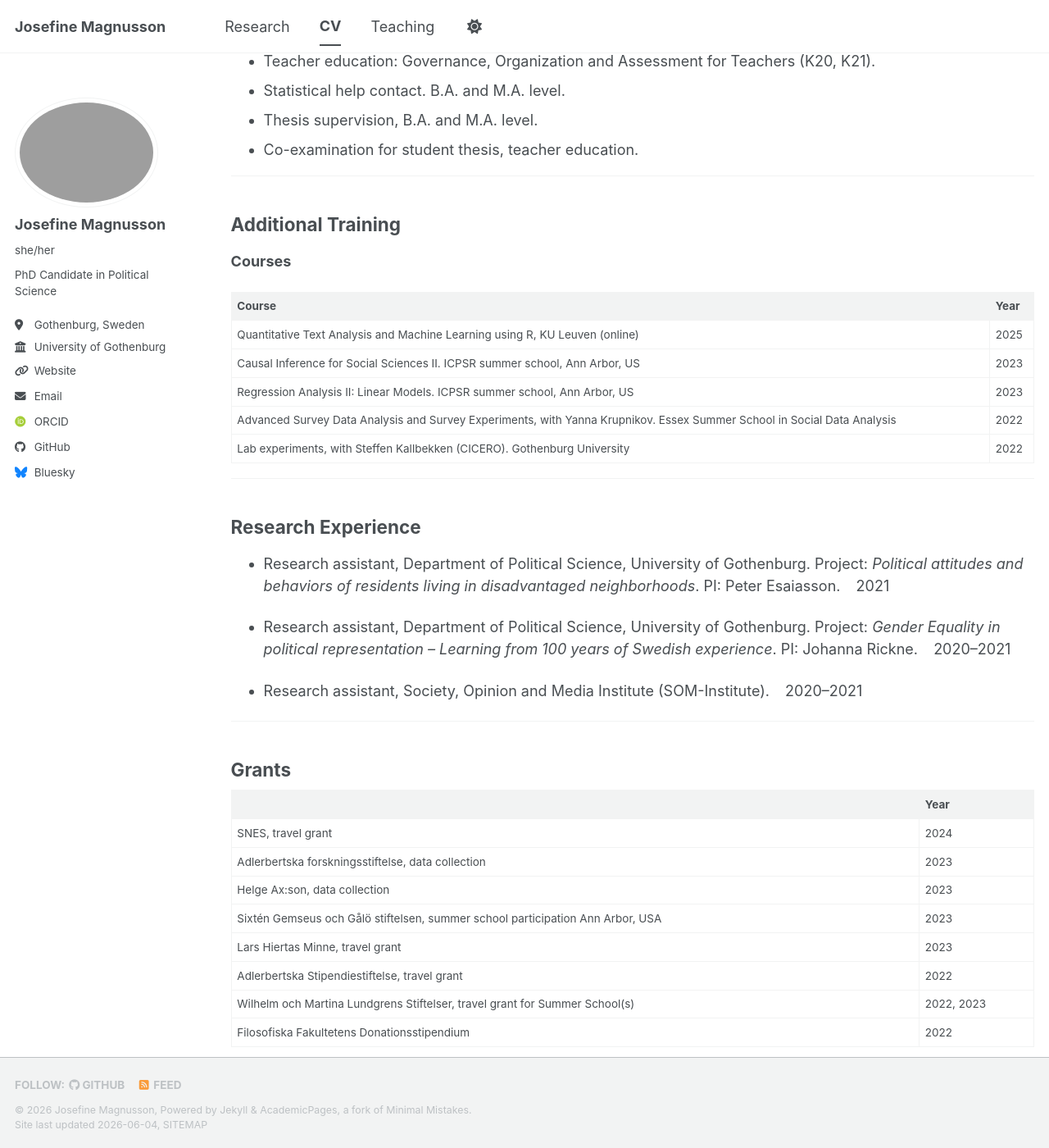
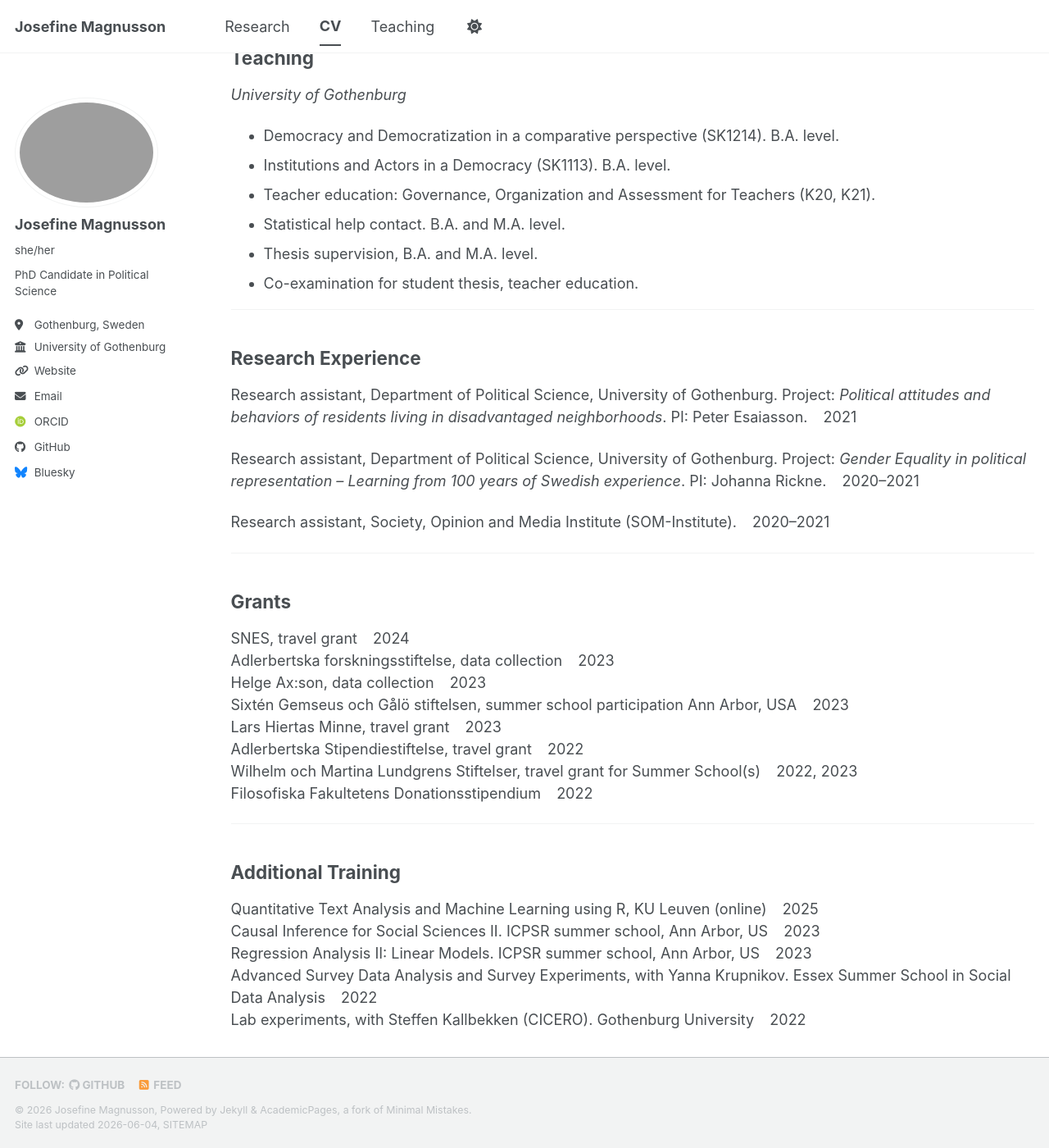
Before and after one commit to josefinemagnusson/josefinemagnusson.github.io, a Jekyll site: the page built from _pages/cv.md, in a window 1280 px wide and 1400 px high, scrolled down 1941 px. Shown: the whole window at 82% size. Built offline with Jekyll 4.4.1, drawn with Linux system fonts in a browser that asks for light colours; some web fonts are replaced; a script bundle is joined from its source files by our own code; library files that are not in the unit come from our copies; some of the changed text lies outside the part shown.

Commit message:
Revise CV formatting and add training information
Updated CV with new formatting and additional training details.

```diff
--- a/_pages/cv.md
+++ b/_pages/cv.md
@@ -7,22 +7,36 @@ redirect_from:
   - /resume
 ---
 
+<p>
+  <a href="javascript:window.print()" class="btn btn--primary">
+    Download / Print CV
+  </a>
+</p>
+
+---
+
+**Josefine Magnusson**
+Department of Political Science, University of Gothenburg
+josefine.magnusson@gu.se
+
+---
+
 ## Education
 
-**Doctoral student in Political Science**, University of Gothenburg &ensp; 2021–ongoing
-&ensp; *Supervisors: Mattias Agerberg and Henrik Ekengren Oscarsson*
+**PhD in Political Science** — University of Gothenburg &ensp; 2021–present
+*Supervisors: Mattias Agerberg and Henrik Ekengren Oscarsson*
 
-**Visiting Researcher**, University of Amsterdam, Netherlands &ensp; 2024
+**Visiting Researcher** — University of Amsterdam, Netherlands &ensp; 2024
 
-**M.A. in Political Science**, University of Gothenburg &ensp; 2018–2020
+**M.A. in Political Science** — University of Gothenburg &ensp; 2018–2020
 
-**B.A. in Political Science** (minor in economics), University of Gothenburg &ensp; 2014–2017
+**B.A. in Political Science** (minor in economics) — University of Gothenburg &ensp; 2014–2017
 
 ---
 
 ## Publications
 
-### Published
+**Published**
 
 Bawati, A., Gruneau, M. F., Magnusson, J., & Rickne, J. (2025). The Swedish historical municipal council database. *Electoral Studies*, 95, 102921. [https://doi.org/10.1016/j.electstud.2025.102921](https://doi.org/10.1016/j.electstud.2025.102921)
 
@@ -30,7 +44,7 @@ Cassel, S., Magnusson, J., & Lundmark, S. (2022). The impact of presentation for
 
 Magnusson, J. & Wärnlöf B., K. (2019). Kultur hit och kultur dit? I Carlander, A., Öhberg, P. & Mellander, E. (red) *Ingen kommer undan kulturen*. Göteborgs Universitet: SOM-institutet.
 
-### Under Review
+**Under Review**
 
 Magnusson, J. Conflict by Default: How Political Information Environments Shape Party Cue Effects.
 
@@ -38,13 +52,13 @@ Magnusson, J., & Agerberg, M. The nature of party cues: a theoretical and empiri
 
 Magnusson, J., & Xezonakis, G. Vote choice trade-offs: Experimental evidence on valence and positional considerations in Sweden.
 
-### Soon to be Submitted
+**Soon to be Submitted**
 
 Lungu, L. & Magnusson, J. Factual belief polarization among the electorate during times of low and high political competition.
 
 Magnusson, J. Do Supporters Follow? Voter Constraints on Elite Influence in Unexpected Coalition Announcements.
 
-### Work in Progress
+**Work in Progress**
 
 Magnusson, J. Beyond Backlash: How Out-party Cues Influence Citizens' Attitudes in Multiparty Systems.
 
@@ -80,39 +93,33 @@ Presented at the Nordic Political Science Association Conference, 2024 in Bergen
 
 ---
 
-## Additional Training
-
-**Courses**
-
-| Course | Year |
-|--------|------|
-| Quantitative Text Analysis and Machine Learning using R, KU Leuven (online) | 2025 |
-| Causal Inference for Social Sciences II. ICPSR summer school, Ann Arbor, US | 2023 |
-| Regression Analysis II: Linear Models. ICPSR summer school, Ann Arbor, US | 2023 |
-| Advanced Survey Data Analysis and Survey Experiments, with Yanna Krupnikov. Essex Summer School in Social Data Analysis | 2022 |
-| Lab experiments, with Steffen Kallbekken (CICERO). Gothenburg University | 2022 |
-
----
-
 ## Research Experience
 
-- Research assistant, Department of Political Science, University of Gothenburg. Project: *Political attitudes and behaviors of residents living in disadvantaged neighborhoods*. PI: Peter Esaiasson. &ensp; 2021
+Research assistant, Department of Political Science, University of Gothenburg. Project: *Political attitudes and behaviors of residents living in disadvantaged neighborhoods*. PI: Peter Esaiasson. &ensp; 2021
 
-- Research assistant, Department of Political Science, University of Gothenburg. Project: *Gender Equality in political representation – Learning from 100 years of Swedish experience*. PI: Johanna Rickne. &ensp; 2020–2021
+Research assistant, Department of Political Science, University of Gothenburg. Project: *Gender Equality in political representation – Learning from 100 years of Swedish experience*. PI: Johanna Rickne. &ensp; 2020–2021
 
-- Research assistant, Society, Opinion and Media Institute (SOM-Institute). &ensp; 2020–2021
+Research assistant, Society, Opinion and Media Institute (SOM-Institute). &ensp; 2020–2021
 
 ---
 
 ## Grants
 
-| | Year |
-|---|---|
-| SNES, travel grant | 2024 |
-| Adlerbertska forskningsstiftelse, data collection | 2023 |
-| Helge Ax:son, data collection | 2023 |
-| Sixtén Gemseus och Gålö stiftelsen, summer school participation Ann Arbor, USA | 2023 |
-| Lars Hiertas Minne, travel grant | 2023 |
-| Adlerbertska Stipendiestiftelse, travel grant | 2022 |
-| Wilhelm och Martina Lundgrens Stiftelser, travel grant for Summer School(s) | 2022, 2023 |
-| Filosofiska Fakultetens Donationsstipendium | 2022 |
+SNES, travel grant &ensp; 2024
+Adlerbertska forskningsstiftelse, data collection &ensp; 2023
+Helge Ax:son, data collection &ensp; 2023
+Sixtén Gemseus och Gålö stiftelsen, summer school participation Ann Arbor, USA &ensp; 2023
+Lars Hiertas Minne, travel grant &ensp; 2023
+Adlerbertska Stipendiestiftelse, travel grant &ensp; 2022
+Wilhelm och Martina Lundgrens Stiftelser, travel grant for Summer School(s) &ensp; 2022, 2023
+Filosofiska Fakultetens Donationsstipendium &ensp; 2022
+
+---
+
+## Additional Training
+
+Quantitative Text Analysis and Machine Learning using R, KU Leuven (online) &ensp; 2025
+Causal Inference for Social Sciences II. ICPSR summer school, Ann Arbor, US &ensp; 2023
+Regression Analysis II: Linear Models. ICPSR summer school, Ann Arbor, US &ensp; 2023
+Advanced Survey Data Analysis and Survey Experiments, with Yanna Krupnikov. Essex Summer School in Social Data Analysis &ensp; 2022
+Lab experiments, with Steffen Kallbekken (CICERO). Gothenburg University &ensp; 2022
```
Also changed, not shown: other parts of _pages/cv.md (+6 -7 lines).
